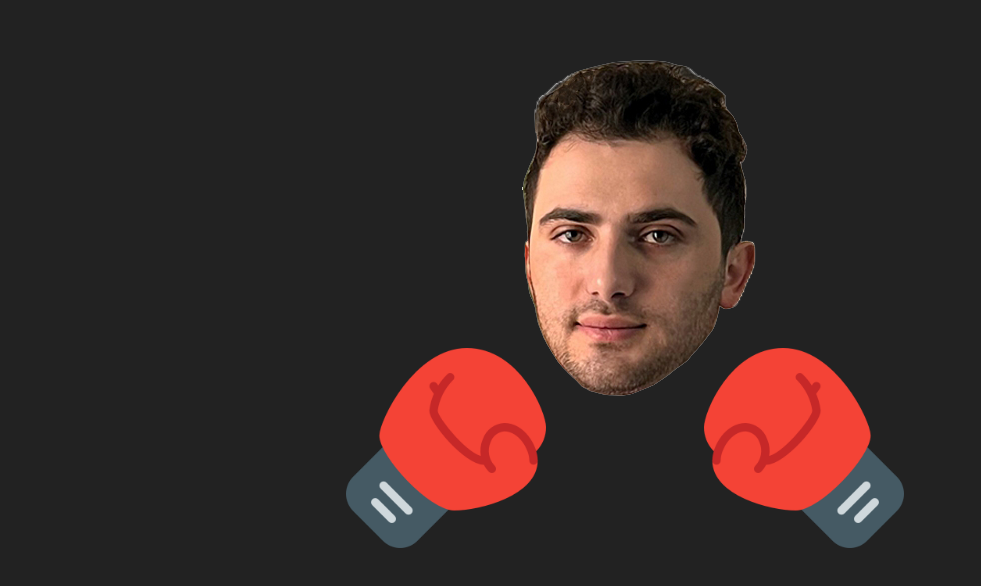
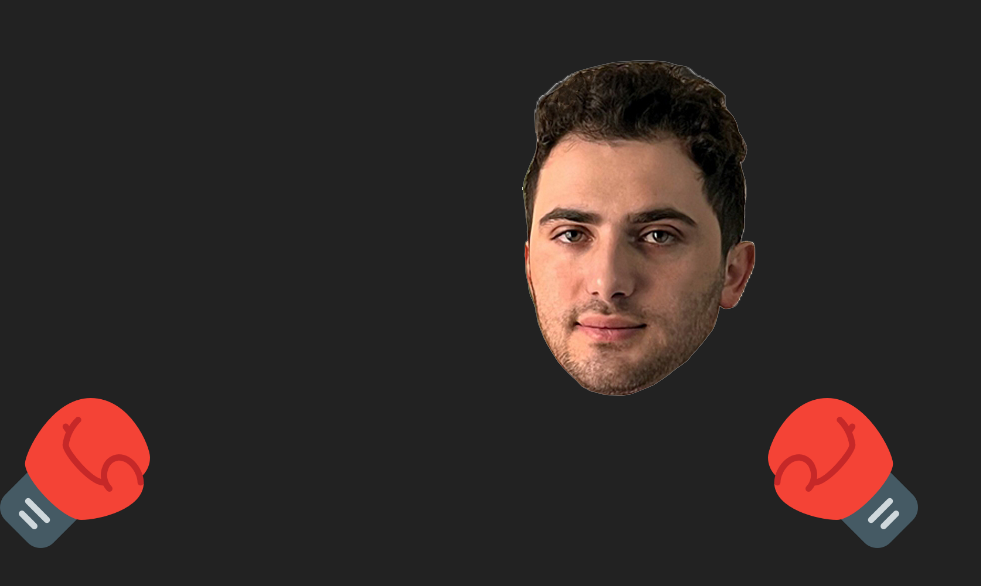
Before and after one commit to iarum/Punch-Giorgi, a plain HTML site: page index.html in a window 1280 px wide. Shown: the part 172-758 px from the top of the page, without its empty margins (0-981 px from the left). Drawn offline with Linux system fonts and the light colour scheme.

Commit message:
Update main.css

```diff
--- a/assets/css/main.css
+++ b/assets/css/main.css
@@ -10,21 +10,26 @@ body {
     align-items: center;
     min-height: 100vh;
     user-select: none;
+    overflow: hidden !important;
+}
+
+#root {
+    overflow: hidden !important;
 }
 
 .left,
 .right {
-    width: 200px;
+    width: 150px;
     position: absolute;
     bottom: 10%;
     transition: 0.2s;
 }
 
 .left {
-    left: 27%;
+    left: 0%;
 }
 
 .right {
-    left: 55%;
+    left: 60%;
     transform: scaleX(-1);
 }
```
